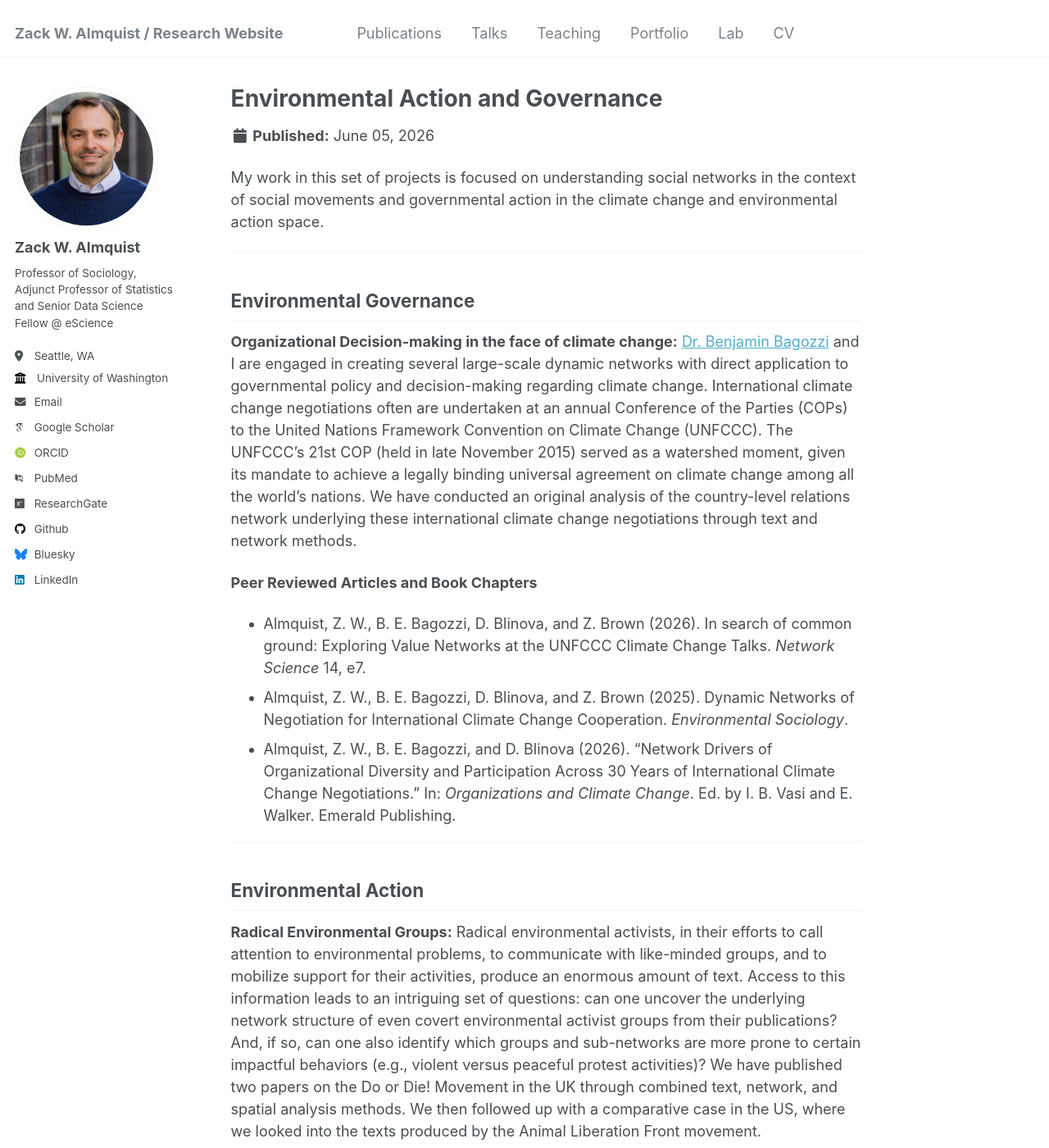
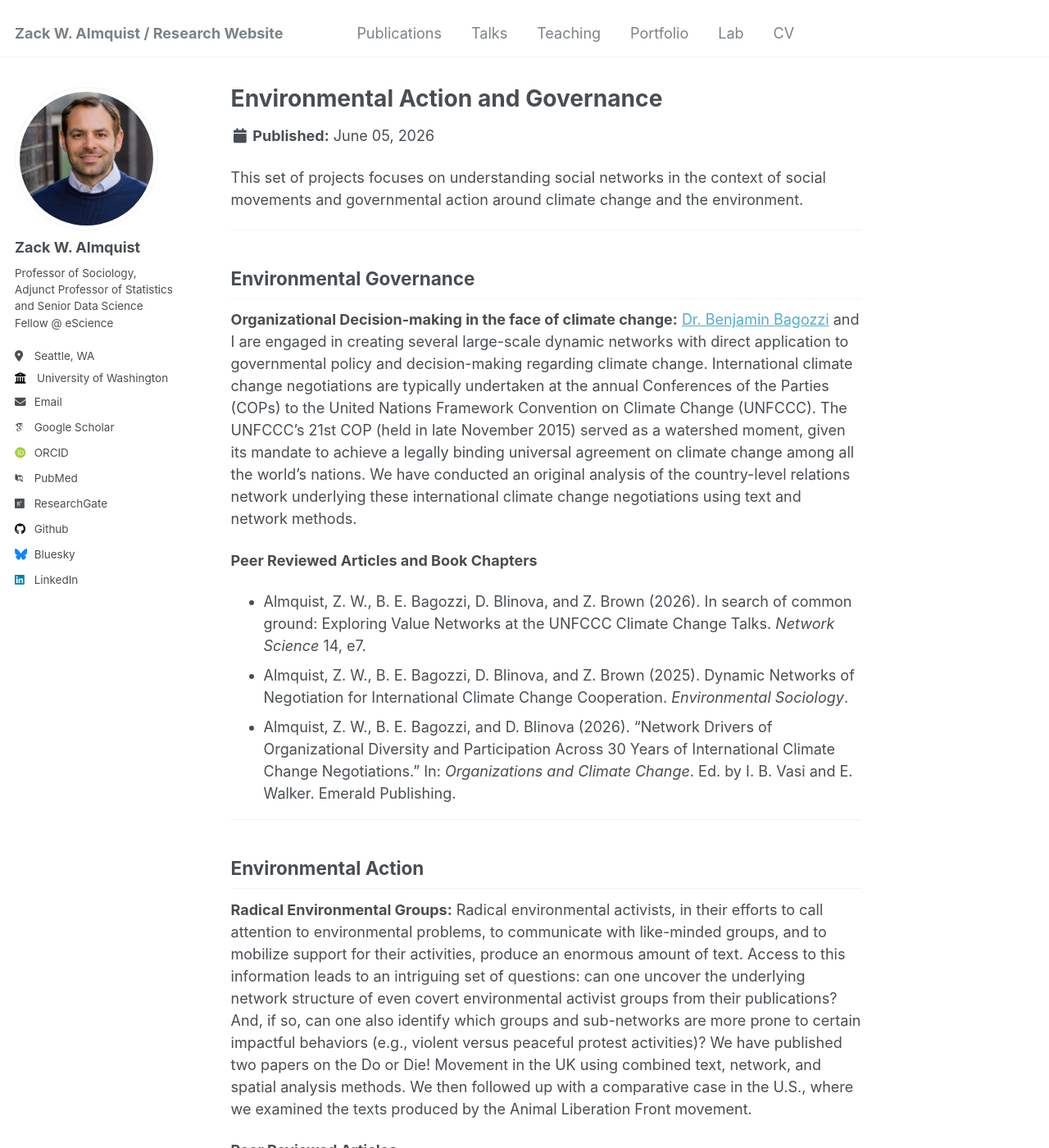
Before and after one commit to zalmquist/zalmquist.github.io, a Jekyll site: the page built from _portfolio/portfolio-3.md, in a window 1280 px wide and 1400 px high. Shown: the whole window at 82% size. Built offline with Jekyll 4.4.1, drawn with Linux system fonts in a browser that asks for light colours; some web fonts are replaced; some of the changed text lies outside the part shown.

Commit message:
Polish prose across COVID, Environmental, and Network Methods portfolios
- portfolio-2: fix 'Ford et al.' citation, remove spread/spread repetition
- portfolio-3: fix COP singular/plural, through->using, US->U.S., reflow
  nested parentheses with em dashes, tighten disaster-survey wording
- portfolio-4: remove 'powerful'/'relations' repetition, fix 'live to one
  another', spaced hyphen -> em dash

Co-Authored-By: Claude Opus 4.8 (1M context) <noreply@anthropic.com>

```diff
--- a/_portfolio/portfolio-3.md
+++ b/_portfolio/portfolio-3.md
@@ -4,13 +4,13 @@ excerpt: "<img src='/images/polnet.png'>"
 collection: portfolio
 ---
 
-My work in this set of projects is focused on understanding social networks in the context of social movements and governmental action in the climate change and environmental action space.
+This set of projects focuses on understanding social networks in the context of social movements and governmental action around climate change and the environment.
 
 ---
 
 ## Environmental Governance
 
-<b>Organizational Decision-making in the face of climate change:</b> [Dr. Benjamin Bagozzi](https://www.benjaminbagozzi.com/) and I are engaged in creating several large-scale dynamic networks with direct application to governmental policy and decision-making regarding climate change. International climate change negotiations often are undertaken at an annual Conference of the Parties (COPs) to the United Nations Framework Convention on Climate Change (UNFCCC). The UNFCCC’s 21st COP (held in late November 2015) served as a watershed moment, given its mandate to achieve a legally binding universal agreement on climate change among all the world's nations. We have conducted an original analysis of the country-level relations network underlying these international climate change negotiations through text and network methods.
+<b>Organizational Decision-making in the face of climate change:</b> [Dr. Benjamin Bagozzi](https://www.benjaminbagozzi.com/) and I are engaged in creating several large-scale dynamic networks with direct application to governmental policy and decision-making regarding climate change. International climate change negotiations are typically undertaken at the annual Conferences of the Parties (COPs) to the United Nations Framework Convention on Climate Change (UNFCCC). The UNFCCC’s 21st COP (held in late November 2015) served as a watershed moment, given its mandate to achieve a legally binding universal agreement on climate change among all the world's nations. We have conducted an original analysis of the country-level relations network underlying these international climate change negotiations using text and network methods.
 
 <b>Peer Reviewed Articles and Book Chapters</b>
 
@@ -22,7 +22,7 @@ My work in this set of projects is focused on understanding social networks in t
 
 ## Environmental Action
 
-<b>Radical Environmental Groups:</b> Radical environmental activists, in their efforts to call attention to environmental problems, to communicate with like-minded groups, and to mobilize support for their activities, produce an enormous amount of text. Access to this information leads to an intriguing set of questions: can one uncover the underlying network structure of even covert environmental activist groups from their publications? And, if so, can one also identify which groups and sub-networks are more prone to certain impactful behaviors (e.g., violent versus peaceful protest activities)? We have published two papers on the Do or Die! Movement in the UK through combined text, network, and spatial analysis methods. We then followed up with a comparative case in the US, where we looked into the texts produced by the Animal Liberation Front movement.
+<b>Radical Environmental Groups:</b> Radical environmental activists, in their efforts to call attention to environmental problems, to communicate with like-minded groups, and to mobilize support for their activities, produce an enormous amount of text. Access to this information leads to an intriguing set of questions: can one uncover the underlying network structure of even covert environmental activist groups from their publications? And, if so, can one also identify which groups and sub-networks are more prone to certain impactful behaviors (e.g., violent versus peaceful protest activities)? We have published two papers on the Do or Die! Movement in the UK using combined text, network, and spatial analysis methods. We then followed up with a comparative case in the U.S., where we examined the texts produced by the Animal Liberation Front movement.
 
 <b>Peer Reviewed Articles</b>
 
```
Also changed, not shown: other parts of _portfolio/portfolio-3.md (+1 -1 lines), _portfolio/portfolio-2.md (+1 -1 lines), _portfolio/portfolio-4.md (+1 -1 lines).
